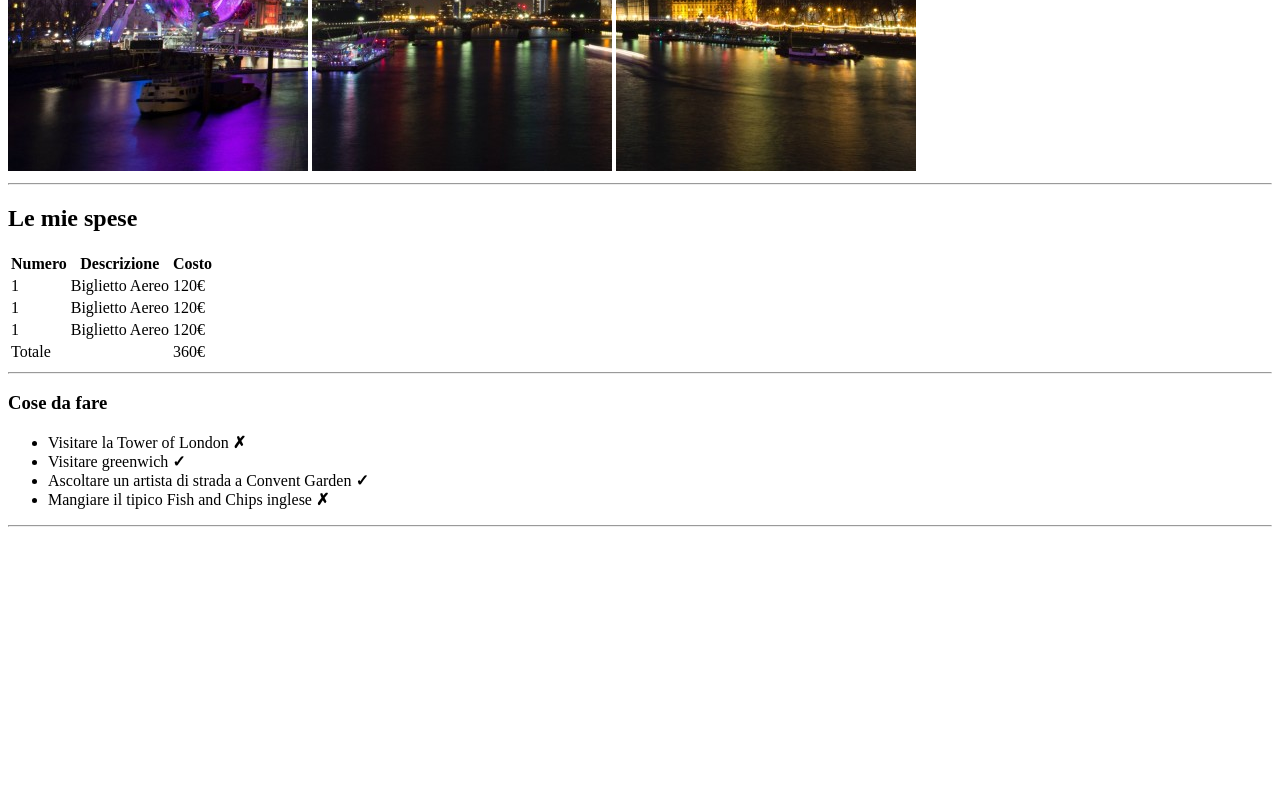
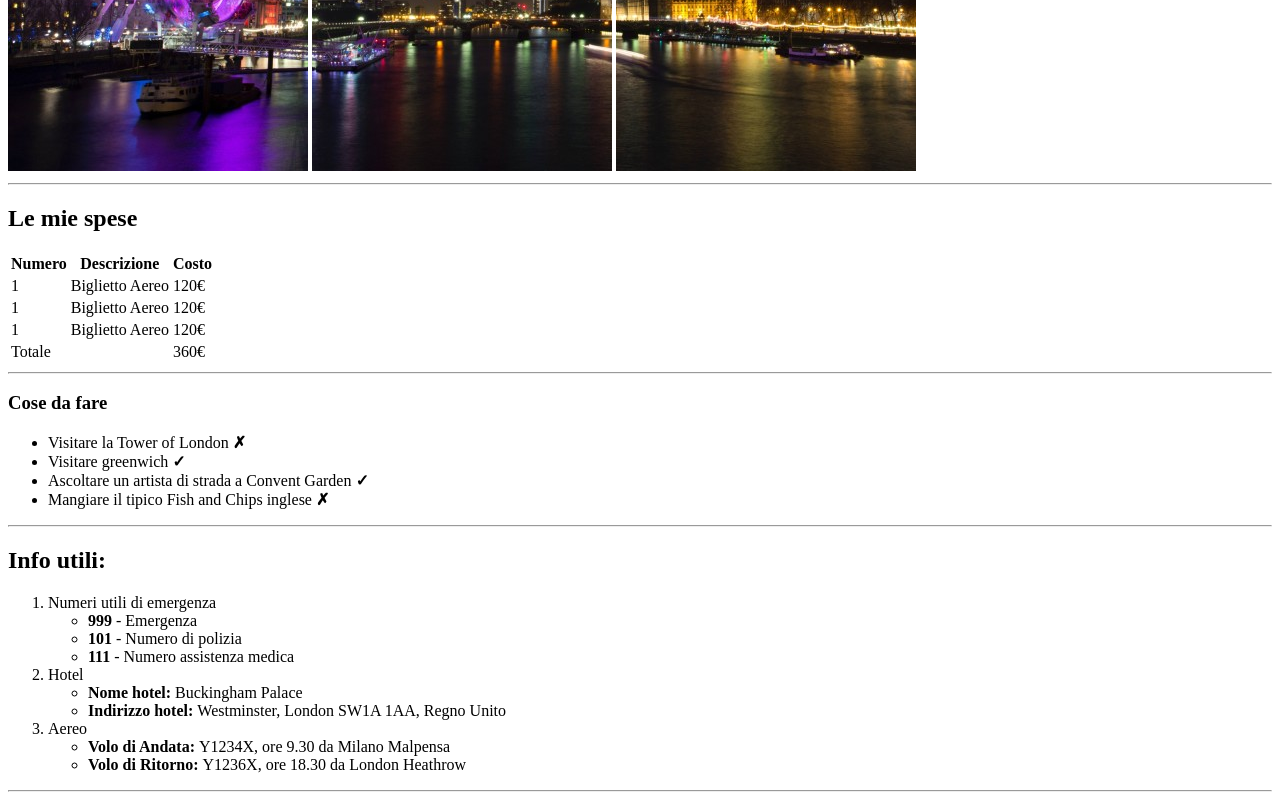
Before and after one commit to giuseppedonnici/html-london-trip, a plain HTML site: page index.html in a window 1280 px wide. Shown: the part 509-1309 px from the top of the page. Before the commit the page ends 1044 px from the top, so only its background shows below. Drawn offline with Linux system fonts and the light colour scheme.

Commit message:
Finished: third section

```diff
--- a/index.html
+++ b/index.html
@@ -77,8 +77,30 @@
 
         <!-- Inzio sezione info utili -->
         <section>
-
+            <h2>Info utili:</h2>
+            <ol>
+                <li>Numeri utili di emergenza
+                    <ul>
+                        <li><strong>999</strong> - Emergenza</li>
+                        <li><strong>101</strong> - Numero di polizia</li>
+                        <li><strong>111</strong> - Numero assistenza medica</li>
+                    </ul>
+                </li>
+                <li>Hotel
+                    <ul>
+                        <li><strong>Nome hotel: </strong>Buckingham Palace</li>
+                        <li><strong>Indirizzo hotel: </strong>Westminster, London SW1A 1AA, Regno Unito</li>
+                    </ul>
+                </li>
+                <li>Aereo
+                    <ul>
+                        <li><strong>Volo di Andata: </strong>Y1234X, ore 9.30 da Milano Malpensa</li>
+                        <li><strong>Volo di Ritorno: </strong>Y1236X, ore 18.30 da London Heathrow</li>
+                    </ul>
+                </li>
+            </ol>
         </section>
+        <hr>
         <!-- Fine sezione info utili -->
 
         <!-- Inzio sezione foto -->
```
